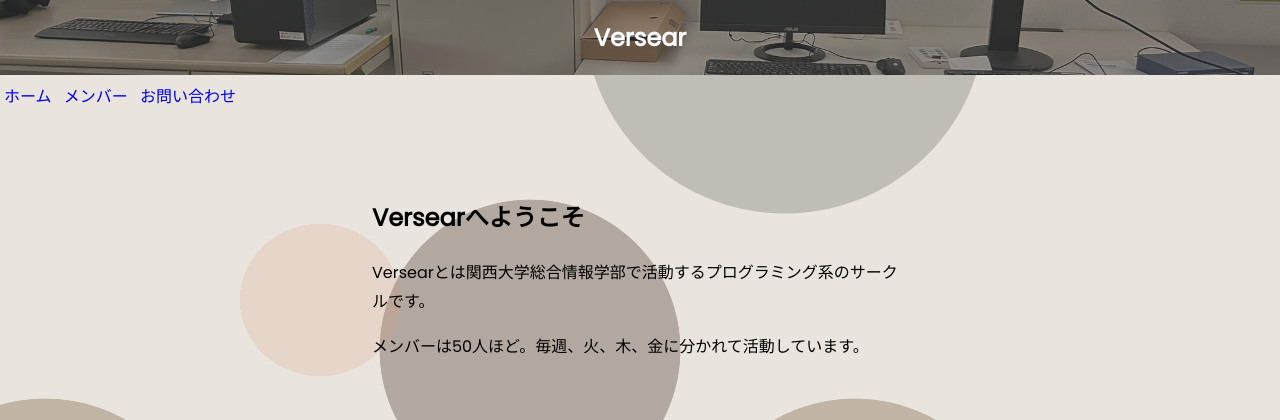
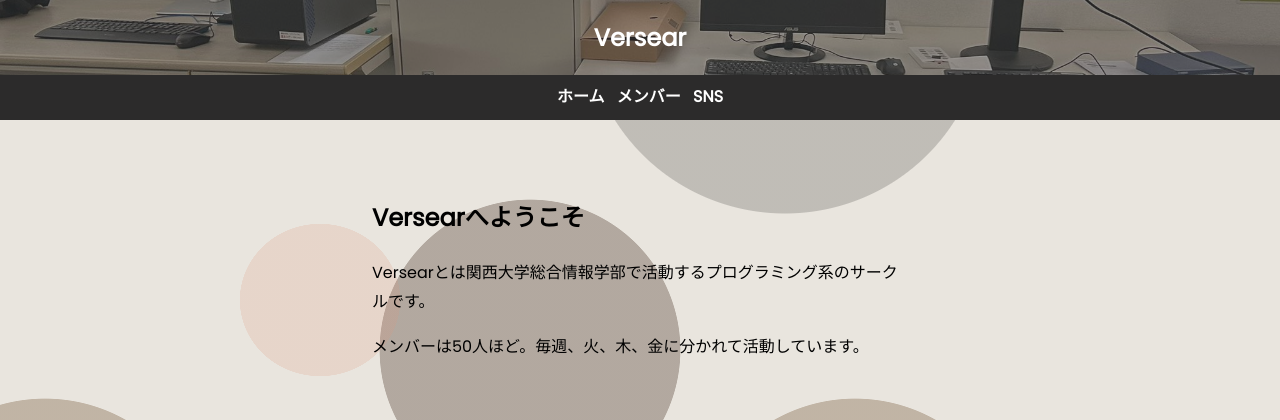
Before and after one commit to yuyu-ryokucha/Versear-Fri-3-E, a Flask app: page / in a window 1280 px wide. Shown: the top 420 px of the page. Run offline with Flask 3, Linux system fonts and the light colour scheme.

Commit message:
ナビバー

```diff
--- a/static/index.css
+++ b/static/index.css
@@ -105,9 +105,13 @@
 nav {
   margin: 0;
   padding: 0;
+  text-align: center;
+  background-color: #2c2b2b;
 }
 
 nav a {
+  font-weight: bold;
+  color: #fff;
   text-decoration: none;
   transition: ease-in-out 0.5s;
   display: inline-block;
--- a/templates/index.html
+++ b/templates/index.html
@@ -20,7 +20,7 @@
     <nav>
         <a href="#">ホーム</a>
         <a href="#">メンバー</a>
-        <a href="#">お問い合わせ</a>
+        <a href="#">SNS</a>
     </nav>
 
 
```
